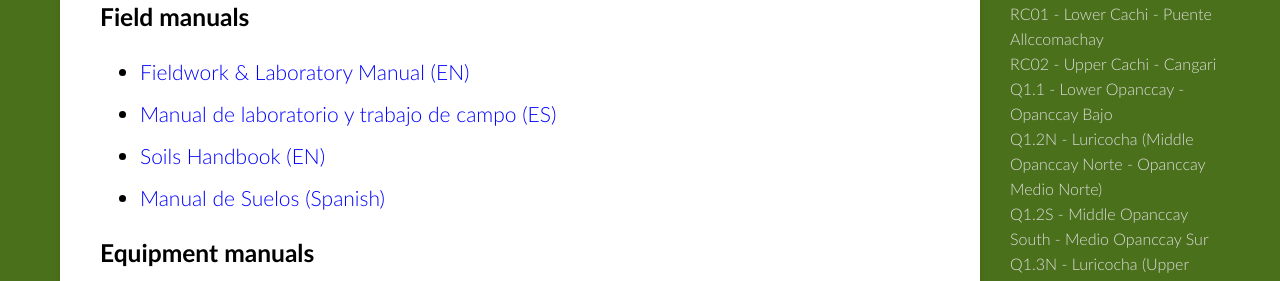
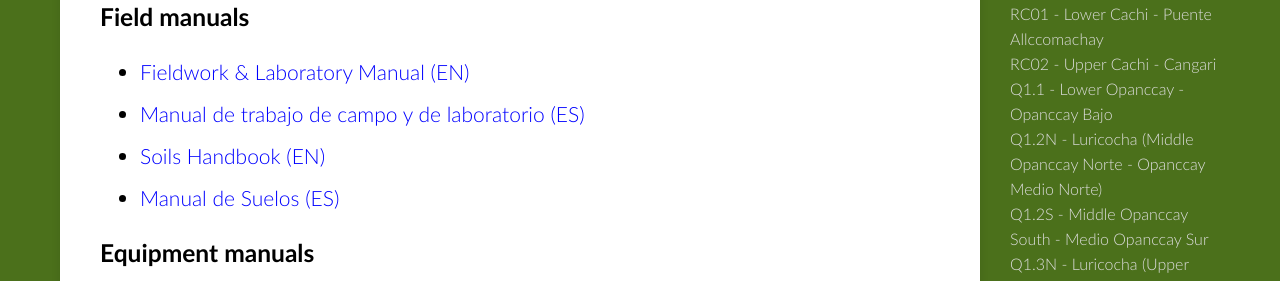
Before and after one commit to HVLepage/cavep-unah, a Jekyll site: the page built from _docs/field-manuals.md, in a window 1280 px wide. Shown: the part 354-635 px from the top of the page. Built offline with Jekyll 4.4.1, drawn with Linux system fonts in a browser that asks for light colours.

Commit message:
Update field-manuals.md

```diff
--- a/_docs/field-manuals.md
+++ b/_docs/field-manuals.md
@@ -12,11 +12,11 @@ permalink: /docs/field-manuals/
 ### Field manuals
 * [Fieldwork & Laboratory Manual (EN)](/assets/docs//UNAHFieldworkmanualFinal.pdf)
 
-* [Manual de laboratorio y trabajo de campo (ES)](/assets/docs/UNAHFieldworkmanual(spanish)Final.pdf)
+* [Manual de trabajo de campo y de laboratorio (ES)](/assets/docs/UNAHFieldworkmanual(spanish)Final.pdf)
 
 * [Soils Handbook (EN)](/assets/docs/SoilsHandbook.pdf)
 
-* [Manual de Suelos (Spanish)](/assets/docs/SoilsHandbook(Spanish).pdf)
+* [Manual de Suelos (ES)](/assets/docs/SoilsHandbook(Spanish).pdf)
 
 
 ### Equipment manuals
```
